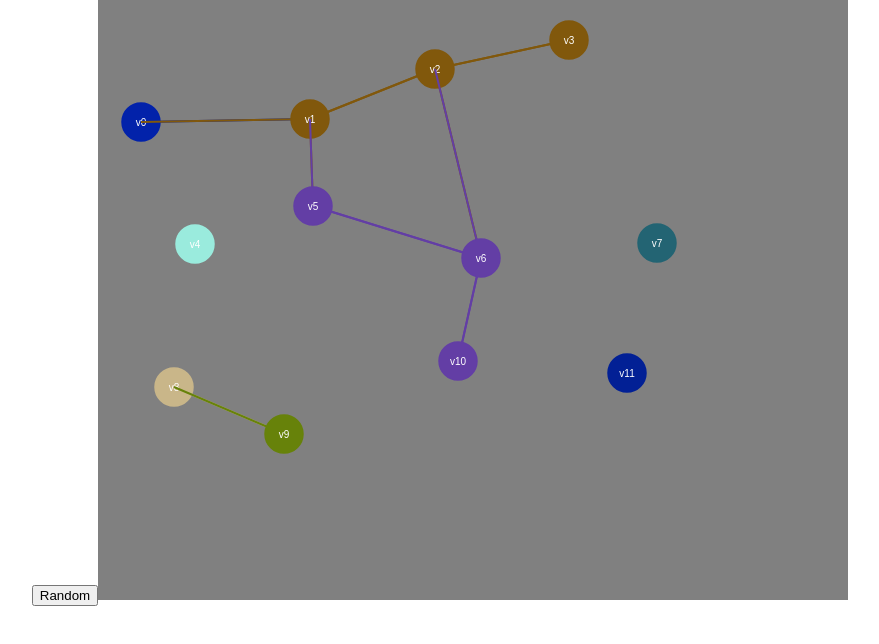
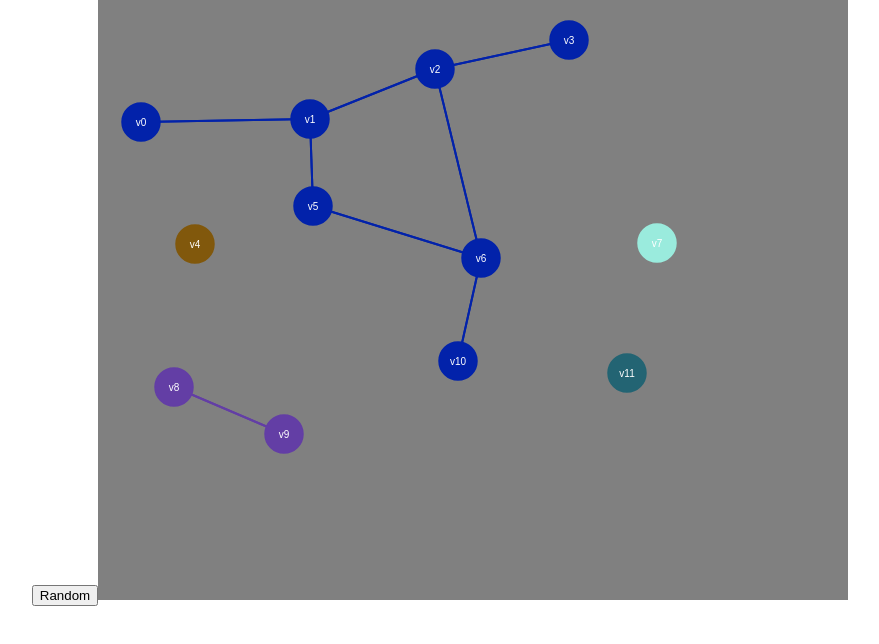
Before and after one commit to bloominstituteoftechnology/Sprint-Challenge--Graphs, a React (Create React App) app in the folder graph_dfs_debug/: page / in a window 1280 px wide. Shown: the top 644 px of the page, without its empty margins (200-1079 px from the left). Built offline with nearby package versions, Linux system fonts and the light colour scheme.

Commit message:
Graph.js - Commented out de-stack function; Updated Answes.md with all my bug fixes for graph_dfs_debug; now fixed!

```diff
--- a/graph_dfs_debug/src/App.js
+++ b/graph_dfs_debug/src/App.js
@@ -155,6 +155,7 @@ class App extends Component {
   render() {
     return (
       <div className="App">
+      {/* Fixed onClick to be this.onButton */}
         <button onClick={this.onButton}>Random</button>
         <GraphView graph={this.state.graph}></GraphView>
       </div>
--- a/graph_dfs_debug/src/graph.js
+++ b/graph_dfs_debug/src/graph.js
@@ -2,7 +2,7 @@
  * Edge
  */
 export class Edge {
-  constructor(destination, weight=1) {
+  constructor(destination, weight = 1) {
     this.destination = destination;
     this.weight = weight;
   }
@@ -12,7 +12,7 @@ export class Edge {
  * Vertex
  */
 export class Vertex {
-  constructor(value='vertex', color='white') {
+  constructor(value = 'vertex', color = 'white') {
     this.value = value;
     this.edges = [];
     this.color = color;
@@ -30,7 +30,7 @@ export class Graph {
   /**
    * Create a random graph
    */
-  randomize(width, height, pxBox, probability=0.6) {
+  randomize(width, height, pxBox, probability = 0.6) {
     // Helper function to set up two-way edges
     function connectVerts(v0, v1) {
       v0.edges.push(new Edge(v1));
@@ -58,14 +58,14 @@ export class Graph {
         // Connect down
         if (y < height - 1) {
           if (Math.random() < probability) {
-            connectVerts(grid[y][x], grid[y+1][x]);
+            connectVerts(grid[y][x], grid[y + 1][x]);
           }
         }
 
         // Connect right
         if (x < width - 1) {
           if (Math.random() < probability) {
-            connectVerts(grid[y][x], grid[y][x+1]);
+            connectVerts(grid[y][x], grid[y][x + 1]);
           }
         }
       }
@@ -132,7 +132,7 @@ export class Graph {
         }
       }
 
-      stack.shift(); // de-stack
+      // stack.shift(); // de-stack // <-- this is not needed
       u.color = 'black';
 
       component.add(u);
```
Also changed, not shown: 1 other file (tests, documents, lock files or other folders).
